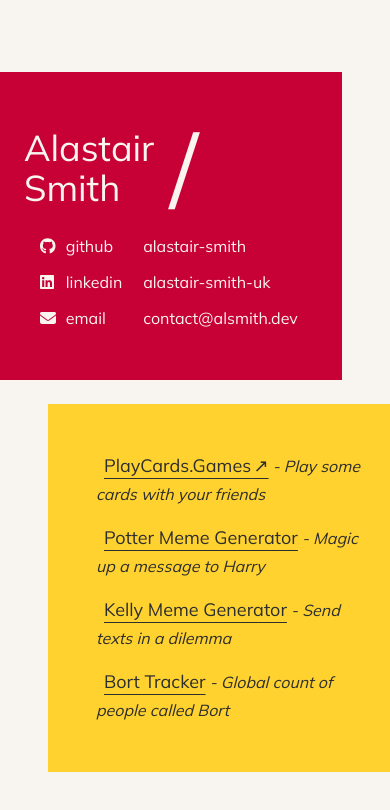
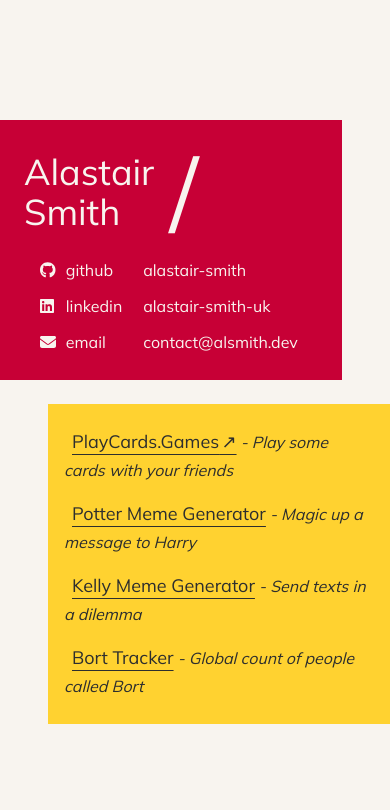
Before and after one commit to alastair-smith/website, a React (Vite) app in the folder apps/web/: page / in a window 390 px wide. Shown: the top 810 px of the page. Built offline with nearby package versions, Linux system fonts and the light colour scheme.

Commit message:
Reduce ribbon padding on mobile
Drop the ribbons' vertical padding from huge to large on mobile, and
trim the padding on the edges that face the centre of the screen (the
profile ribbon's right, the projects ribbon's left). Desktop layout is
unchanged.

```diff
--- a/apps/web/src/components/Ribbon/Ribbon.tsx
+++ b/apps/web/src/components/Ribbon/Ribbon.tsx
@@ -4,7 +4,7 @@
 
 // the ribbons bleed off the screen, so their edges show only where they meet
 const ribbonClasses =
-  'relative lg:w-full p-large py-huge lg:max-w-[calc(var(--container-reading)/2)]';
+  'relative lg:w-full p-large lg:py-huge lg:max-w-[calc(var(--container-reading)/2)]';
 
 export type props = {
   className?: string;
@@ -17,7 +17,7 @@
   <div
     ref={ref}
     inert={inert}
-    className={`${ribbonClasses} mr-huge lg:mr-0 self-start lg:justify-self-end bg-rose-700 text-day flex flex-wrap items-center lg:justify-center gap-4 lg:before:content-[''] lg:before:absolute lg:before:inset-x-0 lg:before:bottom-full lg:before:h-screen lg:before:bg-rose-700 ${className}`}
+    className={`${ribbonClasses} mr-huge lg:mr-0 pr-medium lg:pr-large self-start lg:justify-self-end bg-rose-700 text-day flex flex-wrap items-center lg:justify-center gap-4 lg:before:content-[''] lg:before:absolute lg:before:inset-x-0 lg:before:bottom-full lg:before:h-screen lg:before:bg-rose-700 ${className}`}
   >
     <div className="flex gap-4 items-center">
       <h1 className="text-4xl flex flex-col lg:justify-around lg:self-stretch">
@@ -37,7 +37,7 @@
   <div
     ref={ref}
     inert={inert}
-    className={`${ribbonClasses} ml-huge lg:ml-0 self-start pl-huge lg:pl-large bg-amber-300 lg:after:content-[''] lg:after:absolute lg:after:inset-x-0 lg:after:top-full lg:after:h-screen lg:after:bg-amber-300 ${className}`}
+    className={`${ribbonClasses} ml-huge lg:ml-0 self-start pl-medium lg:pl-large bg-amber-300 lg:after:content-[''] lg:after:absolute lg:after:inset-x-0 lg:after:top-full lg:after:h-screen lg:after:bg-amber-300 ${className}`}
   >
     <ul className="flex flex-col gap-4 w-fit ml-auto lg:mr-auto">
       <li>
```
